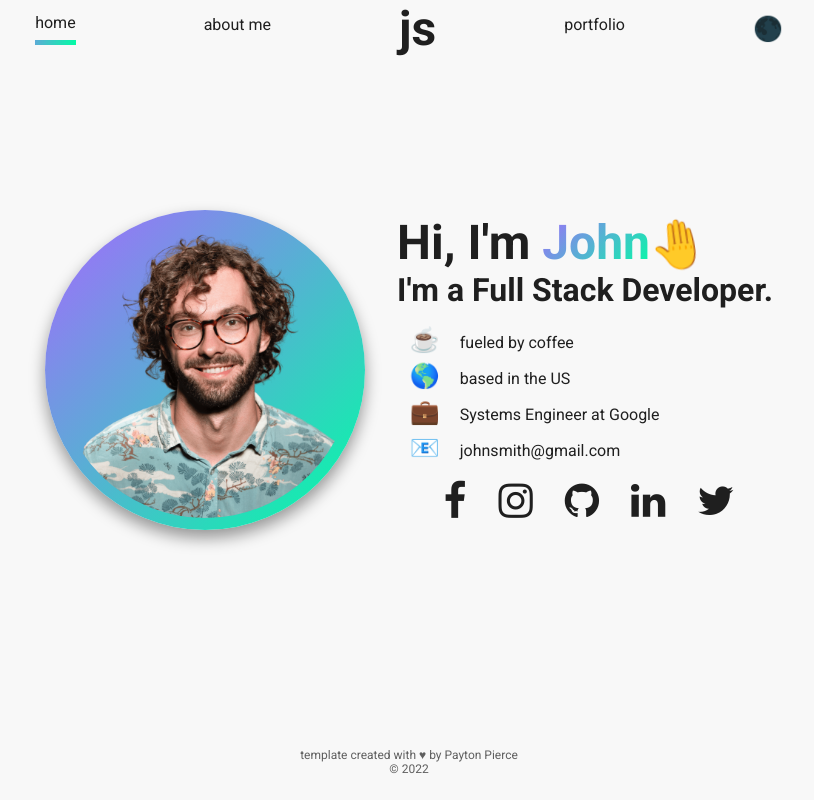
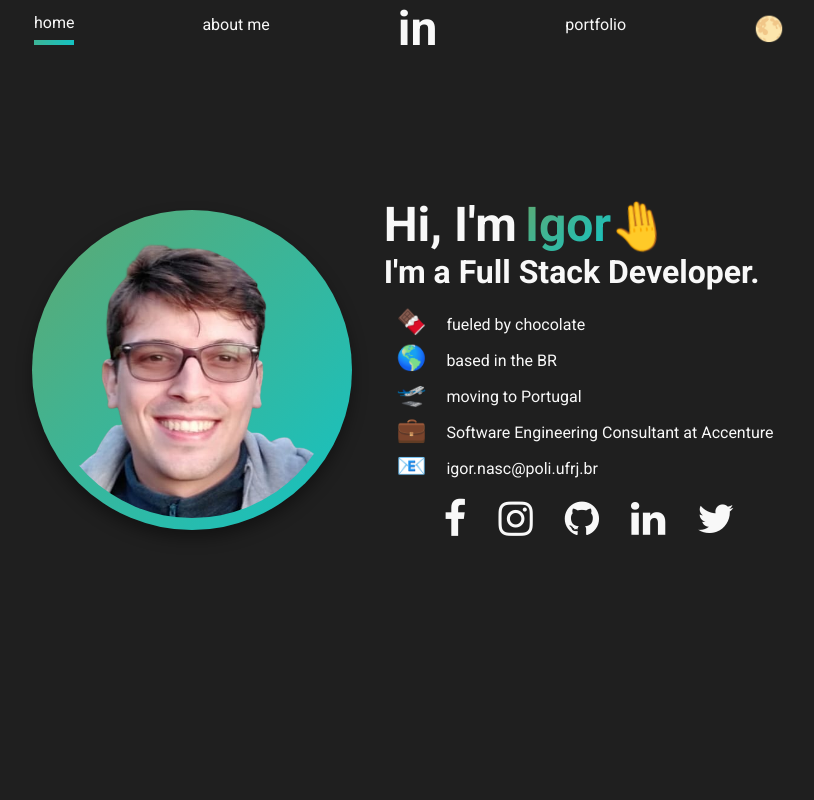
Before and after one commit to paytonjewell/ReactPortfolioTemplate, a React (Create React App) app: page / in a window 1280 px wide. Shown: the whole page, without its empty margins (231-1045 px from the left). Built offline with nearby package versions, Linux system fonts and the light colour scheme; the HTML template or start-up script is replaced by a standard one.

Commit message:
init: first steps and little refactors

```diff
--- a/src/components/BaseLayout.js
+++ b/src/components/BaseLayout.js
@@ -8,9 +8,9 @@ import {Route, Routes} from "react-router-dom";
 import {Box, Grid} from "@mui/material";
 
 export default function BaseLayout() {
-   let [darkMode, setDarkMode] = useState(false);
+   let [darkMode, setDarkMode] = useState(true);
 
-   function handleClick() {
+   const handleClick = () => {
       setDarkMode(!darkMode);
    }
 
@@ -28,13 +28,6 @@ export default function BaseLayout() {
                   <Route exact path={'/portfolio'} element={<Portfolio/>}/>
                </Routes>
             </Grid>
-            <Grid item>
-               <Box component={'footer'} display={'flex'} flexDirection={'column'} alignItems={'center'}
-                    py={'1.5rem'} sx={{opacity: 0.7}} width={'100%'}>
-                  <p>template created with &hearts; by <a href={'https://paytonpierce.dev'}>Payton Pierce</a></p>
-                  <p>&copy; 2022</p>
-               </Box>
-            </Grid>
          </Grid>
       </Box>
    )
--- a/src/components/Navbar.js
+++ b/src/components/Navbar.js
@@ -31,22 +31,40 @@ const links = [
 
 export default function Navbar({darkMode, handleClick}) {
     const location = useLocation()
-    const [active, setActive] = useState(location.pathname === '/' ? 'home' : location.pathname.slice(1, location.pathname.length));
+    const [active, setActive] = useState(
+        location.pathname === '/'
+            ? 'home'
+            : location.pathname.slice(1, location.pathname.length)
+        );
+
+    const handleCreateLink = (link, index) => (
+        <Box
+            key={index}
+            component={'li'}
+            className={(link.active === active && !link.type) && Style.active}
+            sx={{borderImageSource: info.gradient}}
+        >
+            <Link
+                to={link.to}
+                onClick={() => setActive(link.active)}
+            >
+                {!link.type && <p style={{paddingBottom: '0.5rem'}}>{link.name}</p>}
+                {link.type && <h1>{link.name}</h1>}
+            </Link>
+        </Box>
+    );
 
     return (
         <Box component={'nav'} width={'100%'}>
-            <Box component={'ul'} display={'flex'} justifyContent={'center'} alignItems={'center'}
-                 gap={{xs: '2rem', md: '8rem'}}
-                 textTransform={'lowercase'} fontSize={'1rem'}>
-                {links.map((link, index) => (
-                    <Box key={index} component={'li'} className={(link.active === active && !link.type) && Style.active}
-                         sx={{borderImageSource: info.gradient}}>
-                        <Link to={link.to} onClick={() => setActive(link.active)}>
-                            {!link.type && <p style={{paddingBottom: '0.5rem'}}>{link.name}</p>}
-                            {link.type && <h1>{link.name}</h1>}
-                        </Link>
-                    </Box>
-                ))}
+            <Box
+                component={'ul'}
+                display={'flex'}
+                justifyContent={'center'}
+                alignItems={'center'}
+                gap={{xs: '2rem', md: '8rem'}}
+                textTransform={'lowercase'} fontSize={'1rem'}
+            >
+                {links.map(handleCreateLink)}
                 <li>
                     <Toggler darkMode={darkMode} handleClick={handleClick}/>
                 </li>
--- a/src/components/home/Home.js
+++ b/src/components/home/Home.js
@@ -10,13 +10,39 @@ import {info} from "../../info/Info";
 export default function Home() {
 
    return (
-      <Box component={'main'} display={'flex'} flexDirection={{xs: 'column', md: 'row'}} alignItems={'center'}
-           justifyContent={'center'} minHeight={'calc(100vh - 175px)'}>
-         <Box className={classNames(Style.avatar, Style.shadowed)} alt={'image of developer'} style={{background: info.gradient}} component={'img'} src={me} width={{xs: '35vh', md: '40vh'}}
-              height={{xs: '35vh', md: '40vh'}}
-              borderRadius={'50%'} p={'0.75rem'} mb={{xs: '1rem', sm: 0}} mr={{xs: 0, md: '2rem'}}/>
+      <Box
+         component={'main'}
+         display={'flex'}
+         flexDirection={{xs: 'column', md: 'row'}}
+         alignItems={'center'}
+         justifyContent={'center'}
+         minHeight={'calc(100vh - 175px)'}
+      >
+         <Box
+            className={classNames(Style.avatar, Style.shadowed)}
+            alt={'image of developer'}
+            style={{background: info.gradient}}
+            component={'img'}
+            src={me}
+            width={{xs: '35vh', md: '40vh'}}
+            height={{xs: '35vh', md: '40vh'}}
+            borderRadius={'50%'}
+            p={'0.75rem'}
+            mb={{xs: '1rem', sm: 0}}
+            mr={{xs: 0, md: '2rem'}}
+         />
          <Box>
-            <h1>Hi, I'm <span style={{background: info.gradient, WebkitBackgroundClip: 'text', WebkitTextFillColor: 'transparent'}}>{info.firstName}</span><span className={Style.hand}>🤚</span>
+            <h1>
+               Hi, I'm
+               <span style={{
+                  marginLeft: '0.5rem',
+                  background: info.gradient,
+                  WebkitBackgroundClip: 'text',
+                  WebkitTextFillColor: 'transparent'
+               }}>
+                  {info.firstName}
+               </span>
+               <span className={Style.hand}>🤚</span>
             </h1>
             <h2>I'm {info.position}.</h2>
             <Box component={'ul'} p={'0.8rem'}>
--- a/src/info/Info.js
+++ b/src/info/Info.js
@@ -8,7 +8,7 @@ import mock5 from "../img/mock5.png"
 /* Hi there! Thanks for checking out my portfolio template. Be sure to read the comments to get a better understanding of
 how to make this template work best for you! */
 
-export let colors = ["rgb(0,255,164)", "rgb(166,104,255)"];
+export let colors = ["rgb(19, 195, 196)", "rgb(94, 169, 113)"];
 /*
 I highly recommend using a gradient generator like https://gradientgenerator.paytonpierce.dev/ to generate a pair of colors that you like.
 These colors will be used to style your name on the homepage, the background of your picture, and some other accents throughout
@@ -23,29 +23,33 @@ of what each of the values mean.
  */
 
 export const info = {
-    firstName: "John",
-    lastName: "Smith",
-    initials: "js", // the example uses first and last, but feel free to use three or more if you like.
+    firstName: "Igor",
+    lastName: "Nascimento",
+    initials: "IN", // the example uses first and last, but feel free to use three or more if you like.
     position: "a Full Stack Developer",
     selfPortrait: self, // don't change this unless you want to name your self-portrait in the "img" folder something else!
     gradient: `-webkit-linear-gradient(135deg, ${colors})`, // don't change this either
     baseColor: colors[0],
     miniBio: [ // these are just some "tidbits" about yourself. You can look at mine https://paytonjewell.github.io/#/ for an example if you'd like
         {
-            emoji: '☕',
-            text: 'fueled by coffee'
+            emoji: '🍫',
+            text: 'fueled by chocolate'
         },
         {
             emoji: '🌎',
-            text: 'based in the US'
+            text: 'based in the BR'
+        },
+        {
+            emoji: '🛫',
+            text: 'moving to Portugal'
         },
         {
             emoji: "💼",
-            text: "Systems Engineer at Google"
+            text: "Software Engineering Consultant at Accenture"
         },
         {
             emoji: "📧",
-            text: "johnsmith@gmail.com"
+            text: "igor.nasc@poli.ufrj.br"
         }
     ],
     socials: [
@@ -65,12 +69,12 @@ export const info = {
             label: 'github'
         },
         {
-            link: "https://linkedin.com",
+            link: "https://www.linkedin.com/in/igor-nascimento-92290a90/?locale=en_US",
             icon: "fa fa-linkedin",
             label: 'linkedin'
         },
         {
-            link: "https://twitter.com",
+            link: "https://twitter.com/igrNasc",
             icon: "fa fa-twitter",
             label: 'twitter'
         }
@@ -78,29 +82,29 @@ export const info = {
 // Just change the links so that they lead to your social profiles.
 
     ],
-    bio: "Hello! I'm John. I'm a systems engineer for Google. I studied CompSci at Harvard, I enjoy long walks on the beach, and I believe artificial intelligence will inevitably rule us all one day. You should hire me!",
+    bio: "Hello! I'm Igor. I'm a Software Engineering Consultant for Accenture. I studied Eletronical Engeneering at UFRJ, I enjoy long walks with my dogs and there is no bad day that a chocolate cannot make it better",
     skills:
         {
-            proficientWith: ['javascript', 'react', 'git', 'github', 'bootstrap', 'html5', 'css3', 'figma'],
-            exposedTo: ['nodejs', 'python', 'adobe illustrator']
+            proficientWith: ['javascript', 'nodejs', 'python', 'react', 'redux', 'redis', 'express', 'nextjs', 'docker'],
+            exposedTo: ['aws', 'android', 'django', 'tensorflow', 'keras', 'flask', 'elastic', 'kibana', 'httpd', 'airflow']
         }
     ,
     hobbies: [
         {
+            label: 'games',
+            emoji: '🎮'
+        },
+        {
+            label: 'drones',
+            emoji: '🚁'
+        },
+        {
+            label: 'dogs',
+            emoji: '🐶'
+        },
+        {
             label: 'reading',
             emoji: '📖'
-        },
-        {
-            label: 'theater',
-            emoji: '🎭'
-        },
-        {
-            label: 'movies',
-            emoji: '🎥'
-        },
-        {
-            label: 'cooking',
-            emoji: '🌶'
         }
 // Same as above, change the emojis to match / relate to your hobbies or interests.
 // You can also remove the emojis if you'd like, I just think they look cute :P
@@ -112,29 +116,29 @@ export const info = {
             source: "https://github.com/paytonjewell", // this should be a link to the **repository** of the project, where the code is hosted.
             image: mock1
         },
-        {
-            title: "Project 2",
-            live: "https://paytonpierce.dev",
-            source: "https://github.com/paytonjewell",
-            image: mock2
-        },
-        {
-            title: "Project 3",
-            live: "https://paytonpierce.dev",
-            source: "https://github.com/paytonjewell",
-            image: mock3
-        },
-        {
-            title: "Project 4",
-            live: "https://paytonpierce.dev",
-            source: "https://github.com/paytonjewell",
-            image: mock4
-        },
-        {
-            title: "Project 5",
-            live: "https://paytonpierce.dev",
-            source: "https://github.com/paytonjewell",
-            image: mock5
-        }
+        // {
+        //     title: "Project 2",
+        //     live: "https://paytonpierce.dev",
+        //     source: "https://github.com/paytonjewell",
+        //     image: mock2
+        // },
+        // {
+        //     title: "Project 3",
+        //     live: "https://paytonpierce.dev",
+        //     source: "https://github.com/paytonjewell",
+        //     image: mock3
+        // },
+        // {
+        //     title: "Project 4",
+        //     live: "https://paytonpierce.dev",
+        //     source: "https://github.com/paytonjewell",
+        //     image: mock4
+        // },
+        // {
+        //     title: "Project 5",
+        //     live: "https://paytonpierce.dev",
+        //     source: "https://github.com/paytonjewell",
+        //     image: mock5
+        // }
     ]
 }
```
Also changed, not shown: src/img/self.png.
